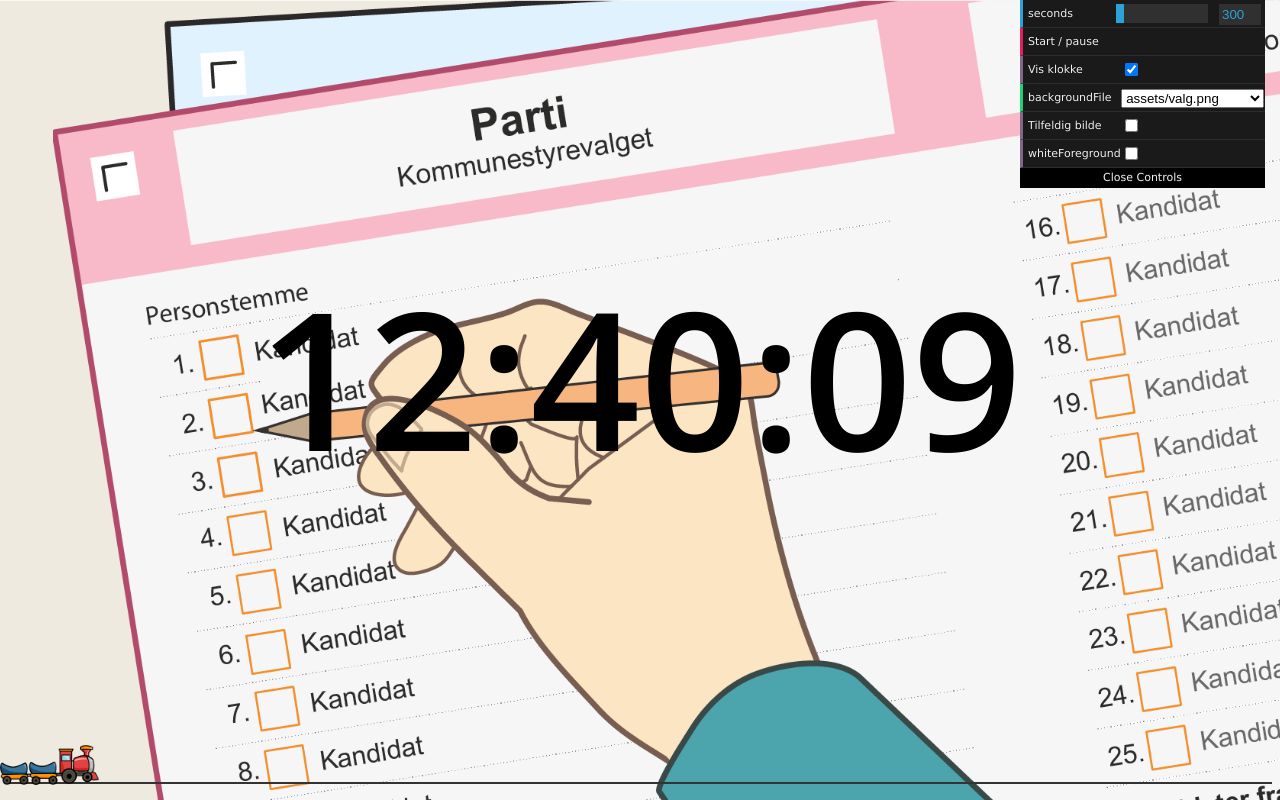
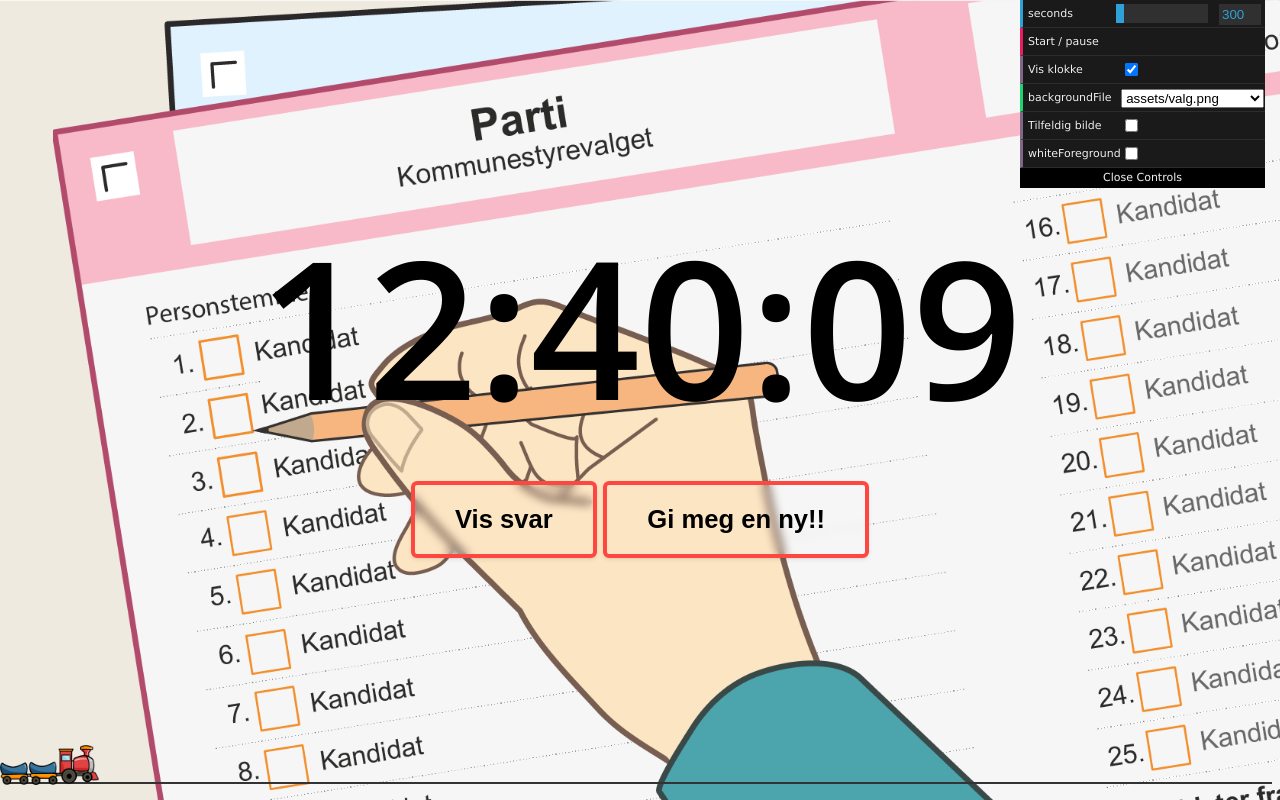
Before and after one commit to stalegjelsten/js-countdown-timer, a plain HTML site: page index.html in a window 1280 px wide. Drawn offline with nearby package versions, Linux system fonts and the light colour scheme.

Commit message:
Adds random joke

```diff
--- a/index.html
+++ b/index.html
@@ -1,20 +1,25 @@
 <html lang="en">
+
 <head>
   <meta charset="UTF-8" />
   <meta http-equiv="X-UA-Compatible" content="IE=edge" />
   <meta name="viewport" content="width=device-width, initial-scale=1.0" />
   <script src="lib/dat.gui.min.js"></script>
   <link rel="stylesheet" href="style.css" />
-    <link
-      rel="stylesheet"
-      href="https://fonts.googleapis.com/css?family=Open+Sans:600"
-    />
+  <link rel="stylesheet" href="https://fonts.googleapis.com/css?family=Open+Sans:600" />
   <title>⏰ Klasseromsklokke 🔔</title>
 </head>
+
 <body>
   <div id="centerDiv">
     <div id="countdown"></div>
     <div id="currentTime"></div>
+    <div id="vits">
+      <blockquote id="joke"></blockquote>
+      <p id="svar"></p>
+      <button onclick="(visSvar())" id="showAnswerBtn">Vis svar</button>
+      <button onclick="(randJoke())">Gi meg en ny!!</button>
+    </div>
   </div>
   <div id="timeSliderContainer">
     <div id="animatedFigure">
@@ -23,5 +28,7 @@
   </div>
 
   <script src="countdown.js"></script>
+  <script src="https://stalegjelsten.github.io/tilfeldig-vits/script.js"></script>
 </body>
+
 </html>
--- a/style.css
+++ b/style.css
@@ -2,6 +2,8 @@
     --bgimage: url(assets/valg.png);
     --col: #000;
 }
+
+@import url('https://fonts.googleapis.com/css2?family=Red+Hat+Display:wght@900&display=swap');
 
 html {
     background: var(--bgimage) no-repeat center fixed;
@@ -21,6 +23,11 @@ html {
     justify-content: center;
     align-items: center;
     height: 94%;
+}
+
+#vits {
+    font-size: min(2vw, 5vh);
+    text-align: center;
 }
 
 #currentTime {
@@ -81,3 +88,28 @@ html {
         transform: scale(130%);
     }
 }
+
+
+button {
+    outline: 0;
+    cursor: pointer;
+    border-radius: 6px;
+    border: 4px solid #ff4742;
+    background: 0 0;
+    backdrop-filter: blur(5px);
+    -webkit-backdrop-filter: blur(1px);
+    color: var(--col);
+    /* color: #ff4742; */
+    padding: 15pt 30pt 15pt 30pt;
+    box-shadow: rgba(0, 0, 0, 0.07) 0px 2px 4px 0px, rgba(0, 0, 0, 0.05) 0px 1px 1.5px 0px;
+    font-weight: 800;
+    font-size: min(2vw, 5vh);
+    display: inline-block;
+    font-family: 'Red Hat Display', Arial;
+    transition: all 0.1s ease-in-out;
+}
+
+button:hover {
+    background-color: #ff4742;
+    transform: scale(1.05);
+}
```
Lines whose indentation alone changed are shown as unchanged.
